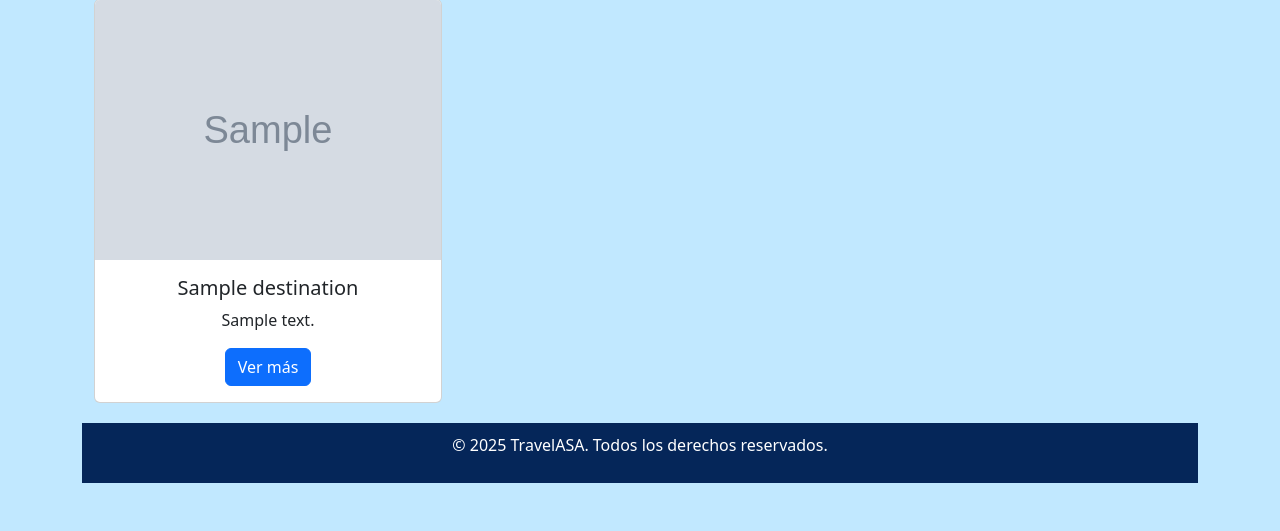
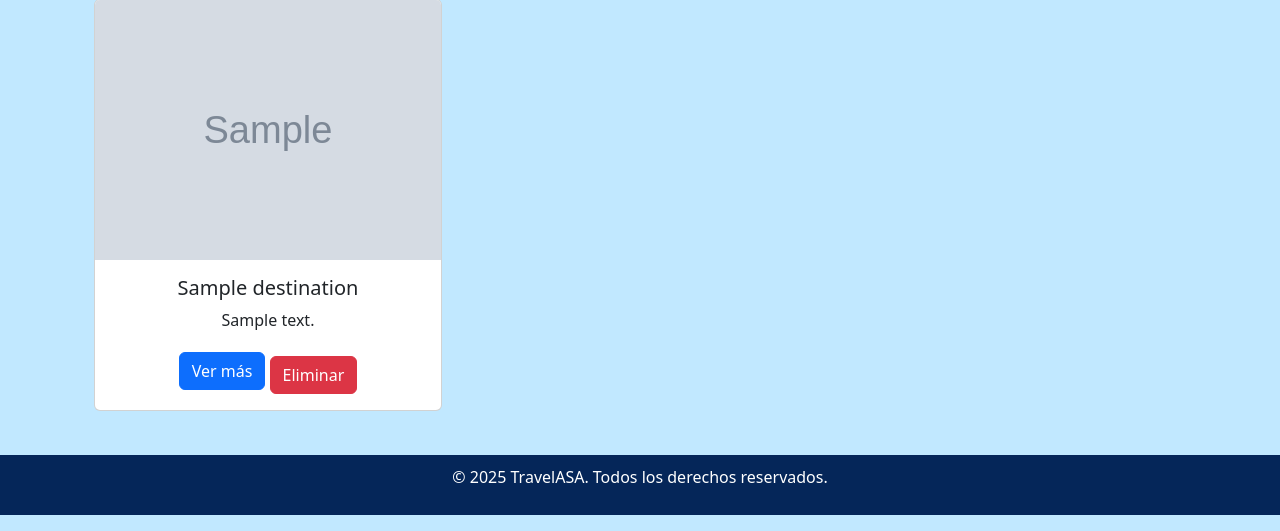
Before and after one commit to aalexrguez/TravelASA, a Django app: page / in a window 1280 px wide. Shown: the part 269-800 px from the top of the page. Run offline with Django 4.2, Linux system fonts and the light colour scheme; a user stored in the database is signed in; tables that the repository leaves empty hold one stand-in row (values such as "Sample post"); grey boxes marked "Sample" are stand-in pictures.

Commit message:
Se le agrego la parte del admin

```diff
--- a/templates/asa_travel/index.html
+++ b/templates/asa_travel/index.html
@@ -4,6 +4,8 @@
 {% block content %}
 <div class="container text-center">
     <h1 class="my-4">Descubre destinos increíbles con TravelASA</h1>
+
+    <!-- Buscador -->
     <form method="get" action="">
         <div class="input-group mb-4">
             <input type="text" class="form-control" name="q" placeholder="Buscar destinos..." value="{{ request.GET.q }}">
@@ -15,15 +17,23 @@
     <div class="row">
         {% for destination in destinations %}
         <div class="col-md-4">
-            <div class="card">
-                <img src="{{destination.destination_image.url}}" class="card-img-top" alt="Destino 1">
+            <div class="card mb-4">
+                <img src="{{ destination.destination_image.url }}" class="card-img-top" alt="Destino">
                 <div class="card-body">
-                    <h5 class="card-title">{{destination.destination_name}}</h5>
-                    <p class="card-text">{{destination.destination_description}}</p>
+                    <h5 class="card-title">{{ destination.destination_name }}</h5>
+                    <p class="card-text">{{ destination.destination_description }}</p>
                     <a href="{% url 'asa_travel:destination_detail' destination.id %}" class="btn btn-primary">Ver más</a>
+
+                    {% if user.is_staff %}
+                    <form method="post" action="#" style="display:inline;">
+                        {% csrf_token %}
+                        <button type="submit" class="btn btn-danger mt-2">Eliminar</button>
+                    </form>
+                    {% endif %}
                 </div>
             </div>
+        </div>
+        {% endfor %}
     </div>
-    {% endfor %}
 </div>
 {% endblock %}
```
